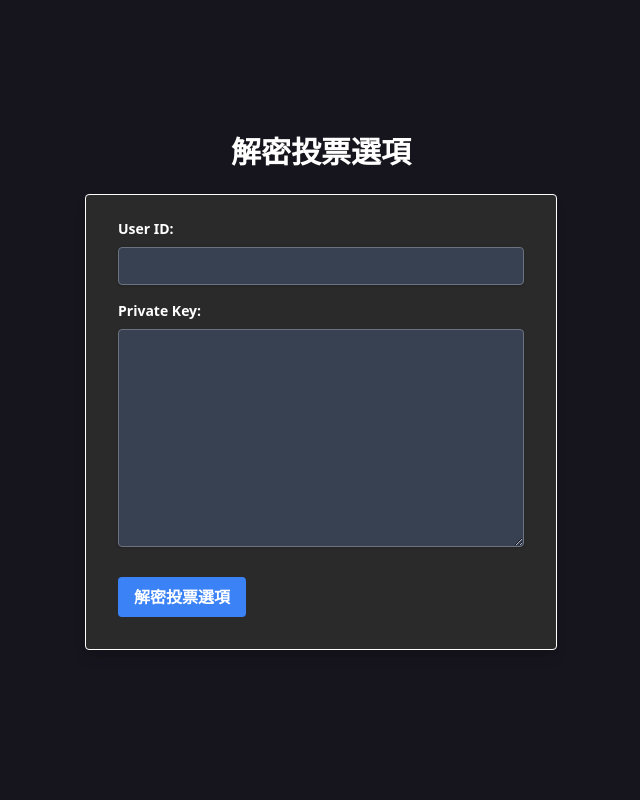
After one commit to David810209/online-voting-system, a Flask app: page /check in a window 1280 px wide. The commit adds this page. Shown: the whole page, without its empty margins (319-959 px from the left). Run offline with Flask 3, Linux system fonts and the light colour scheme.

Commit message:
big change

```diff
--- a/app.py
+++ b/app.py
@@ -5,7 +5,7 @@ from flask_limiter.util import get_remote_address
 #from flask_talisman import Talisman
 import base64
 from redis_get.redis_db import RedisHandler
-from encrypt.rsa_process import RsaHandler
+from encrypt.rsa_process import encrypt_data, decrypt_data, load_private_key, load_public_key
 from config import REDIS_HOST,REDIS_PORT,REDIS_PASSWORD, FLASK_SECRET_KEY
 
 app = Flask(__name__)
@@ -38,12 +38,17 @@ def login():
         redis_handler.set_db(user_name, user_id)
 
         session['user_id'] = user_id  # 存儲用戶 ID 在會話中
-        return redirect(url_for('info'))
+        return redirect(url_for('select'))
 
     return render_template('login.html')
 # @app.route('/', methods=['GET', 'POST'])
 # def index():
 #     return render_template('index.html')
+
+@app.route('/select', methods=['GET', 'POST'])
+@login_required
+def select():
+    return render_template('select.html')
 
 @app.route('/info', methods=['GET', 'POST'])
 @login_required
@@ -51,20 +56,51 @@ def info():
     if request.method == 'POST':
         president_choice = request.form['president']
         vice_president_choice = request.form['vice_president']
+        public_key = request.form['public_key']
         user_id = session.get('user_id')  # 从会话中获取用户 ID
 
         if redis_handler.has_voted(user_id):  # 检查用户是否已经投票
             flash('您已经投过票，不能重复投票！(刷新页面)', 'danger')
             return redirect(url_for('info'))
 
-        rsa = RsaHandler()
-        encrypted_president_choice = rsa.encrypt_data(president_choice)
-        encrypted_vice_president_choice = rsa.encrypt_data(vice_president_choice)
+        encrypted_president_choice = encrypt_data(president_choice,public_key)
+        encrypted_vice_president_choice = encrypt_data(vice_president_choice,public_key)
 
         redis_handler.update_vote(user_id, encrypted_president_choice, encrypted_vice_president_choice)
         return redirect(url_for('success'))
 
     return render_template('info.html')
+
+
+@app.route('/check', methods=['GET', 'POST'])
+def check():
+    decrypted_president_choice = None
+    decrypted_vice_president_choice = None
+
+    if request.method == 'POST':
+        user_id = request.form['user_id']
+        private_key_pem = request.form['private_key']
+
+        encrypted_president_choice_b64 = redis_handler.get_president_encrypted(user_id)
+        encrypted_vice_president_choice_b64 = redis_handler.get_vice_president_encrypted(user_id)
+
+        if not encrypted_president_choice_b64 or not encrypted_vice_president_choice_b64:
+            flash('沒有可顯示的結果', 'error')
+            return redirect(url_for('check'))
+
+        encrypted_president_choice = base64.b64decode(encrypted_president_choice_b64)
+        encrypted_vice_president_choice = base64.b64decode(encrypted_vice_president_choice_b64)
+
+        # 解密用戶選擇
+        decrypted_president_choice = decrypt_data(encrypted_president_choice,private_key_pem)
+        decrypted_vice_president_choice = decrypt_data(encrypted_vice_president_choice,private_key_pem)
+
+    return render_template('check.html',
+                           president_choice=decrypted_president_choice,
+                           vice_president_choice=decrypted_vice_president_choice)
+
+
+
 
 
 @app.route('/success')
--- /dev/null
+++ b/templates/check.html
@@ -0,0 +1,68 @@
+<!DOCTYPE html>
+<html lang="en">
+<head>
+    <meta charset="UTF-8">
+    <meta name="viewport" content="width=device-width, initial-scale=1.0">
+    <title>解密投票選項</title>
+    <link href="https://cdn.jsdelivr.net/npm/tailwindcss@2.2.19/dist/tailwind.min.css" rel="stylesheet">
+    <style>
+        body {
+            background-color: #16151d; /* 暗色背景 */
+            color: #ffffff; /* 白色文字 */
+        }
+        .custom-form {
+            background-color: #2a2a2a; /* 暗灰色背景 */
+            border: 1px solid #ffffff; /* 白色邊框 */
+        }
+    </style>
+</head>
+<body class="flex items-center justify-center min-h-screen">
+    <div class="w-full max-w-lg p-5">
+        <h1 class="text-3xl font-bold text-center mb-6">解密投票選項</h1>
+        {% with messages = get_flashed_messages(with_categories=true) %}
+            {% if messages %}
+                <div class="mb-4">
+                    {% for category, message in messages %}
+                        <div class="p-4 mb-4 text-sm {{ 'bg-red-500 text-white' if category == 'error' else 'bg-green-500 text-white' }} rounded-lg" role="alert">
+                            {{ message }}
+                        </div>
+                    {% endfor %}
+                </div>
+            {% endif %}
+        {% endwith %}
+        <form id="decryptForm" method="POST" action="/check" enctype="multipart/form-data" class="custom-form shadow-lg rounded px-8 pt-6 pb-8 mb-4">
+            <div class="mb-4">
+                <label for="user_id" class="block text-white text-sm font-bold mb-2">User ID:</label>
+                <input type="text" id="user_id" name="user_id" required
+                    class="shadow appearance-none border rounded w-full py-2 px-3 text-white leading-tight focus:outline-none focus:shadow-outline bg-gray-700 border-gray-500">
+            </div>
+            <div class="mb-4">
+                <label for="private_key" class="block text-white text-sm font-bold mb-2">Private Key:</label>
+                <textarea id="private_key" name="private_key" rows="10" cols="50" required
+                    class="shadow appearance-none border rounded w-full py-2 px-3 text-white leading-tight focus:outline-none focus:shadow-outline bg-gray-700 border-gray-500"></textarea>
+            </div>
+            <div class="mt-6">
+                <button id="submitButton" type="submit"
+                    class="bg-blue-500 hover:bg-blue-700 text-white font-bold py-2 px-4 rounded focus:outline-none focus:shadow-outline">
+                    解密投票選項
+                </button>
+            </div>
+        </form>
+        <script>
+            document.addEventListener('DOMContentLoaded', function() {
+                const messages = {{ get_flashed_messages(with_categories=true)|tojson }};
+                if (messages.some(([category, message]) => category === 'danger')) {
+                    document.getElementById('submitButton').disabled = true;
+                }
+            });
+        </script>
+        {% if president_choice and vice_president_choice %}
+        <div class="mt-6 p-4 bg-gray-800 rounded-lg shadow-lg">
+            <h2 class="text-2xl font-bold mb-4">解密結果:</h2>
+            <p class="mb-2"><strong>會長選擇:</strong> {{ president_choice }}</p>
+            <p class="mb-2"><strong>副會長選擇:</strong> {{ vice_president_choice }}</p>
+        </div>
+        {% endif %}
+    </div>
+</body>
+</html>
--- a/templates/info.html
+++ b/templates/info.html
@@ -121,6 +121,11 @@
                     <option value="4.林鈺誠">4.林鈺誠</option>
                 </select>
             </div>
+            <div class="mt-4">
+                <label for="userid" class="block text-white text-sm font-bold mb-2">你的public key</label>
+                <input type="text" id="public_key" name="public_key" required
+                    class="shadow appearance-none border rounded w-full py-2 px-3 text-white leading-tight focus:outline-none focus:shadow-outline bg-gray-700 border-gray-500">
+            </div>
             <div class="mt-6">
                 <button id="submitButton" type="button" onclick="showConfirmation()" class="bg-blue-500 hover:bg-blue-700 text-white font-bold py-2 px-4 rounded focus:outline-none focus:shadow-outline">
                     提交
```
Also changed, not shown: encrypt/rsa_process.py (+46 -9 lines), templates/select.html (added, +46 -0 lines).
